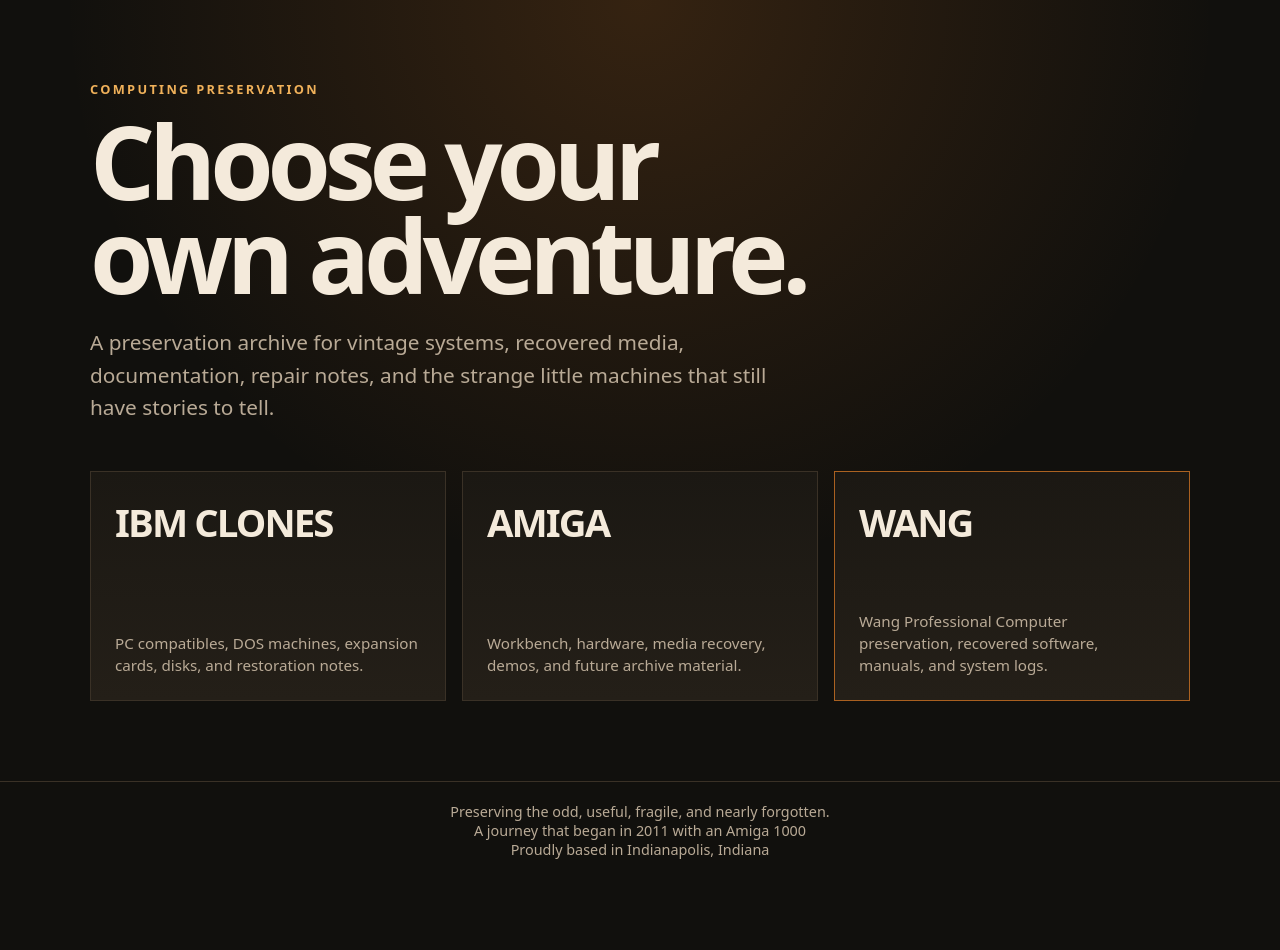
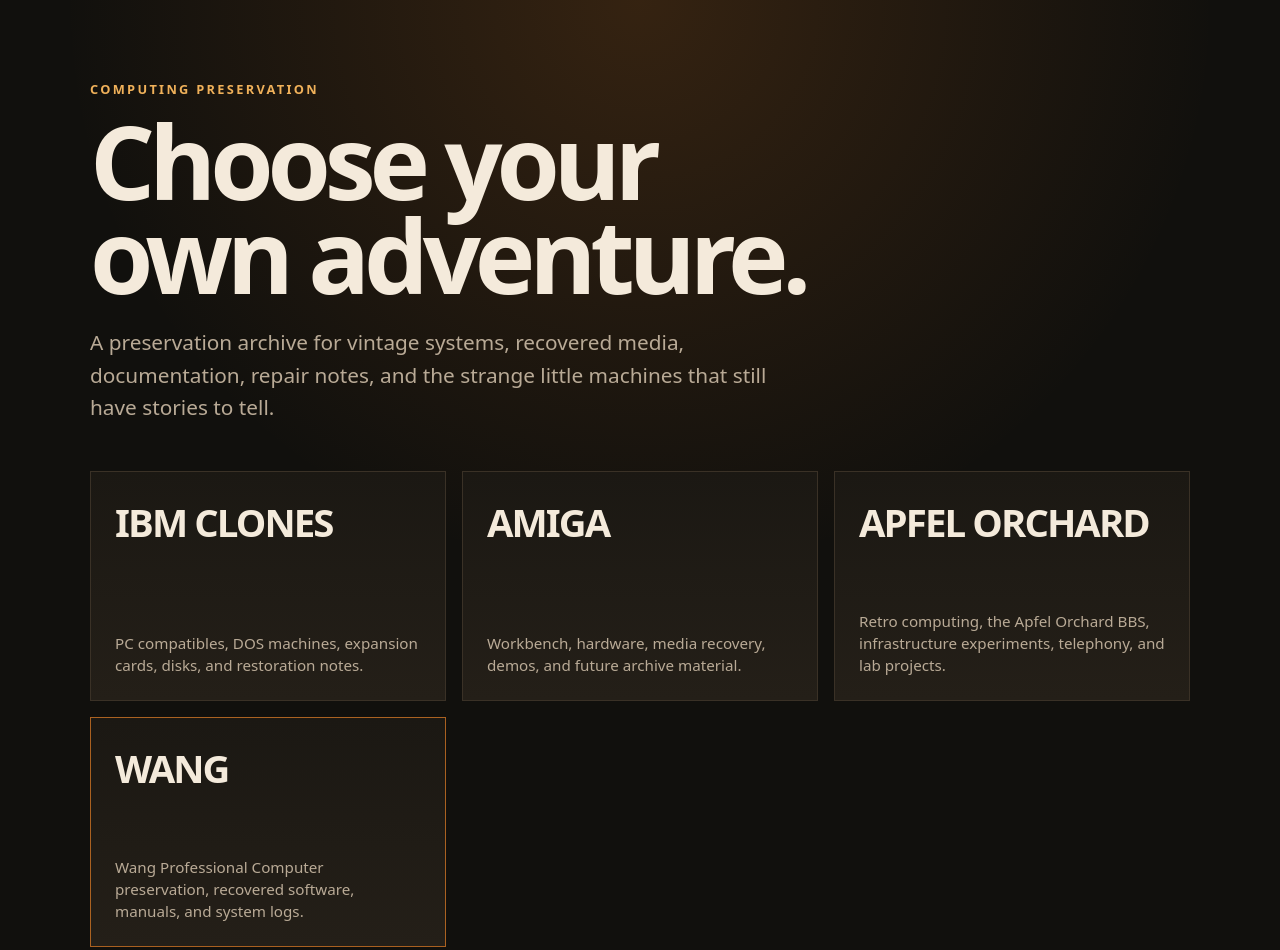
Before and after one commit to MistaJfelgo/ComputingPreservation-org, a plain HTML site: page index.html in a window 1280 px wide. Shown: the top 950 px of the page. Before the commit the page ends 879 px from the top, so only its background shows below. Drawn offline with Linux system fonts and the light colour scheme.

Commit message:
Add files via upload

```diff
--- a/index.html
+++ b/index.html
@@ -30,6 +30,12 @@
       <small>Workbench, hardware, media recovery, demos, and future archive material.</small>
     </a>
 
+
+    <a class="card" href="https://apfelorchardlabs.org/">
+      <span>APFEL ORCHARD</span>
+      <small>Retro computing, the Apfel Orchard BBS, infrastructure experiments, telephony, and lab projects.</small>
+    </a>
+
     <a class="card primary" href="https://savethewang.org/">
       <span>WANG</span>
       <small>Wang Professional Computer preservation, recovered software, manuals, and system logs.</small>
```
